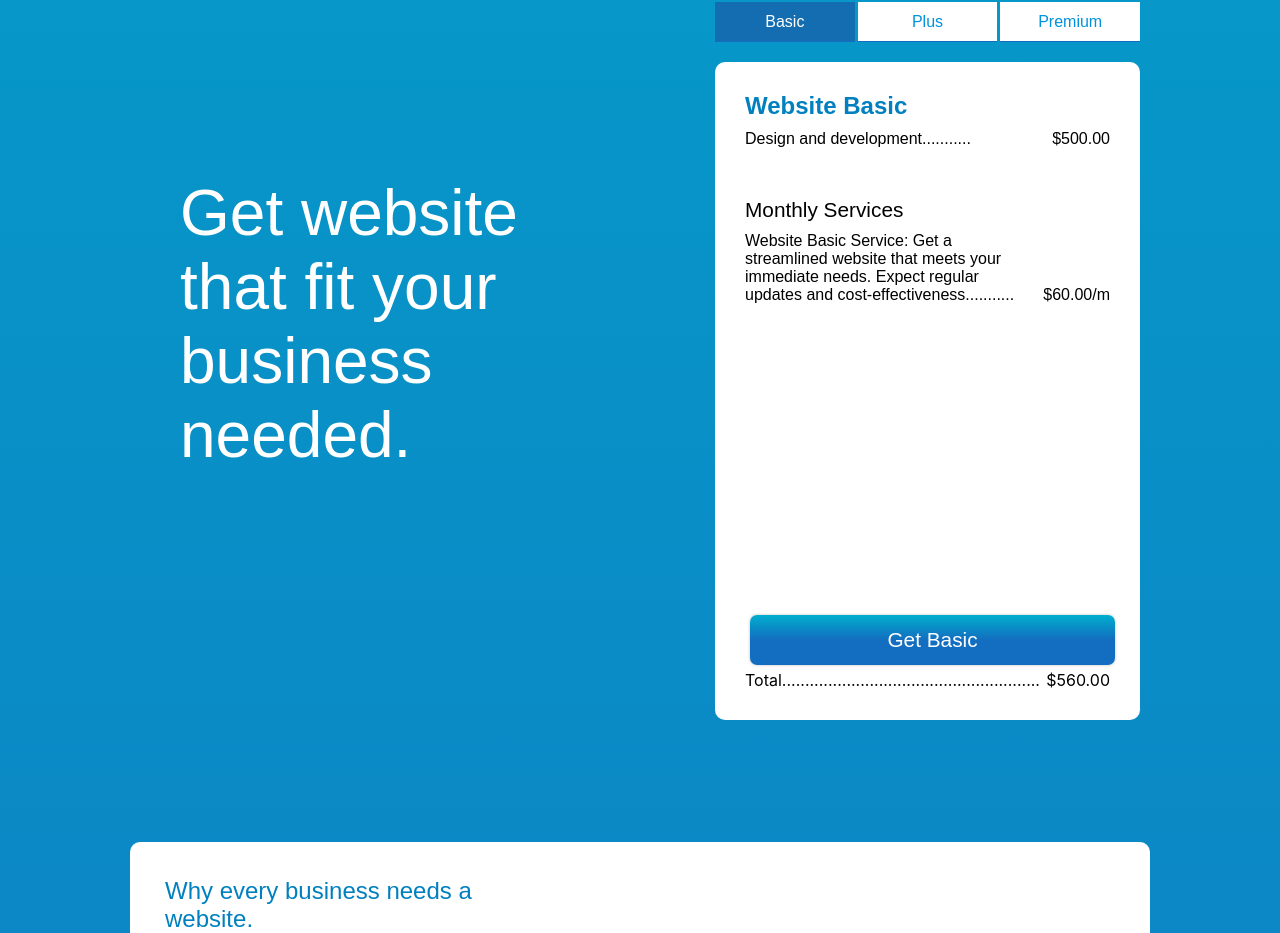
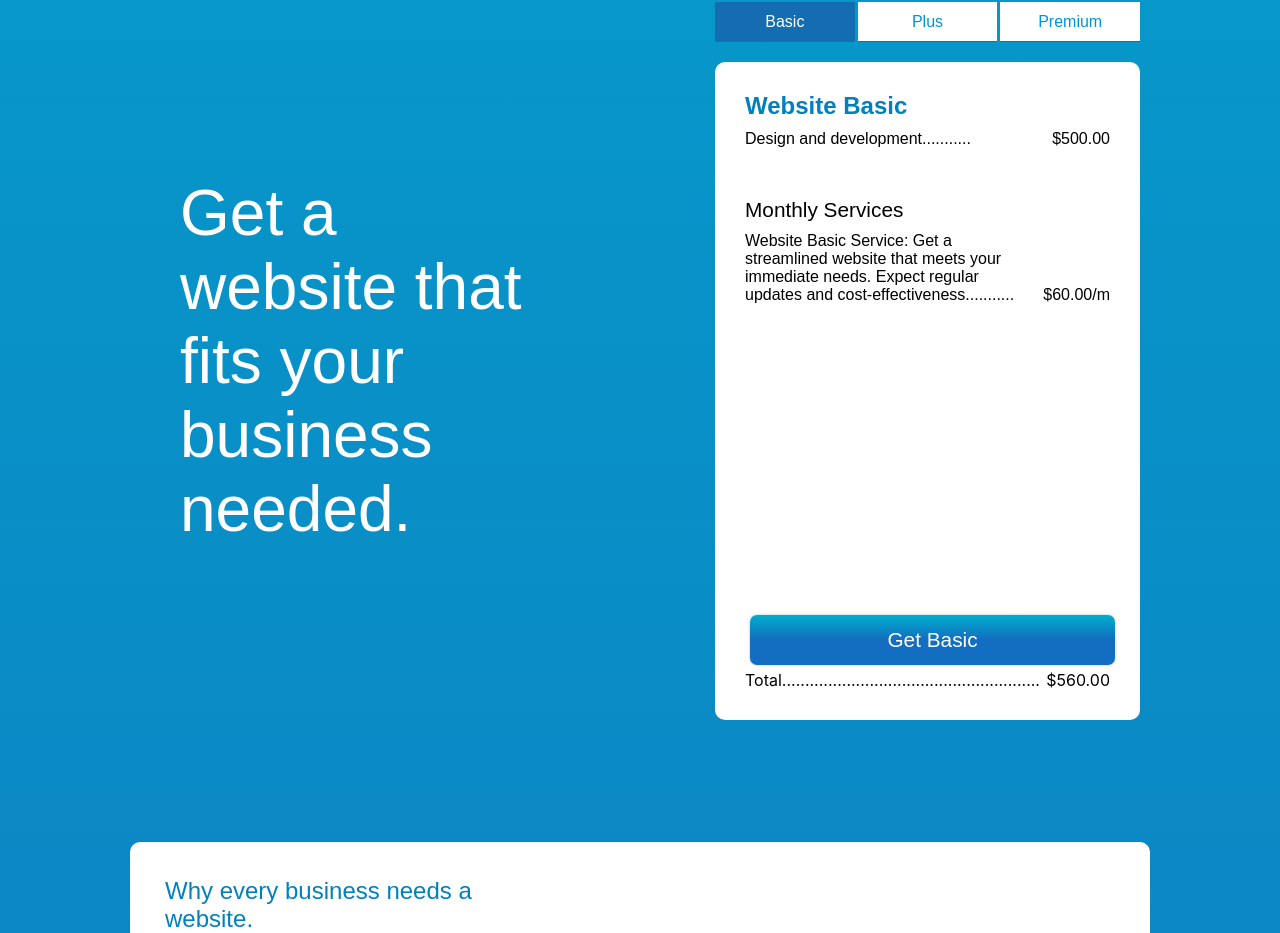
Before and after one commit to louieLouie117/react-portfolio, a React (Create React App) app in the folder client/: page / in a window 1280 px wide. Shown: the part 1408-2341 px from the top of the page. Built offline with nearby package versions, Linux system fonts and the light colour scheme.

Commit message:
SloganUpdate

```diff
--- a/client/src/components/LandingPage/Services.jsx
+++ b/client/src/components/LandingPage/Services.jsx
@@ -129,7 +129,7 @@ const premiumServiceHandler = () => {
                 <section className='Cost-Container'>
                 <aside>
 
-<h1>Get website that fit your business needed.</h1>
+<h1>Get a website that fits your business needed.</h1>
 
 </aside>
 
```
